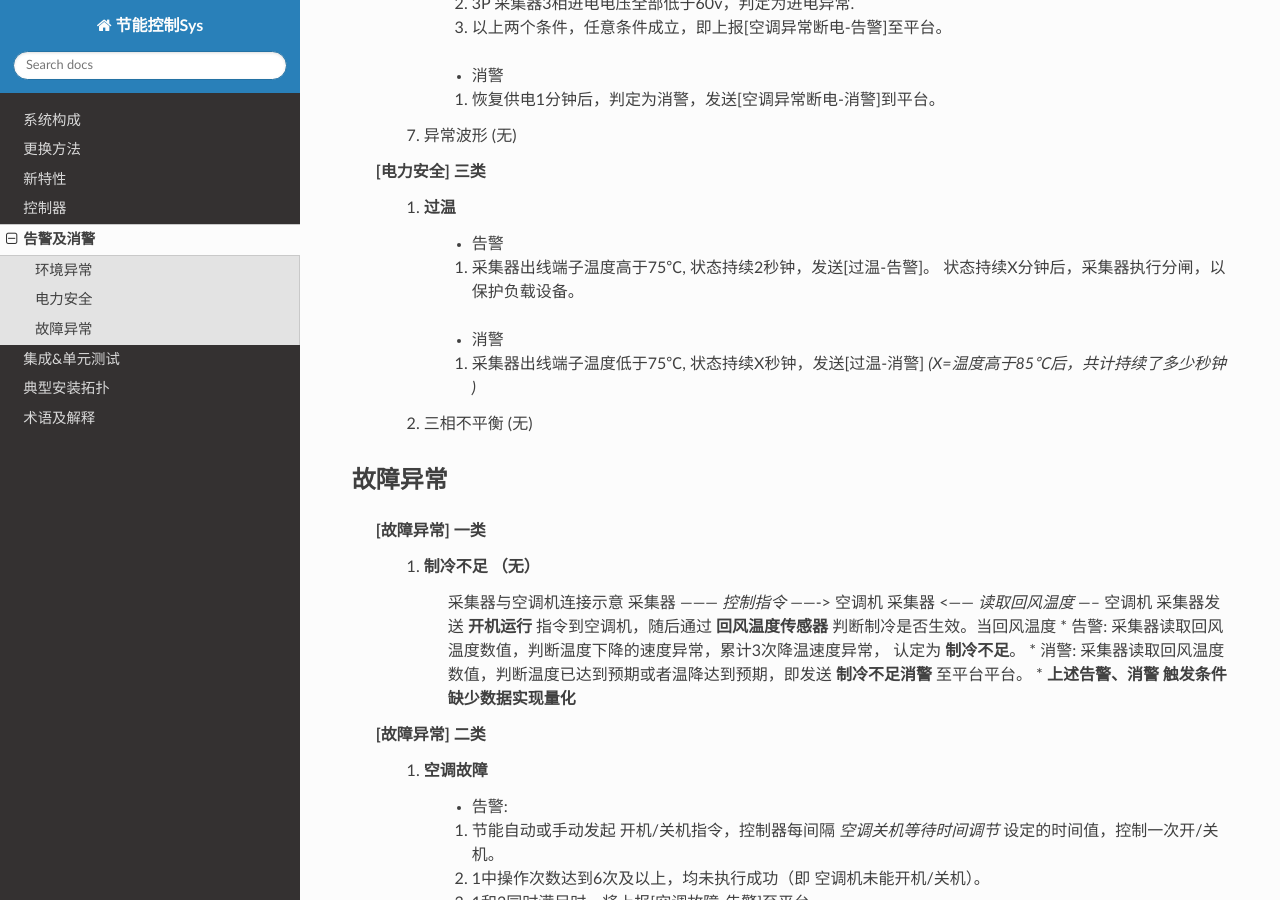
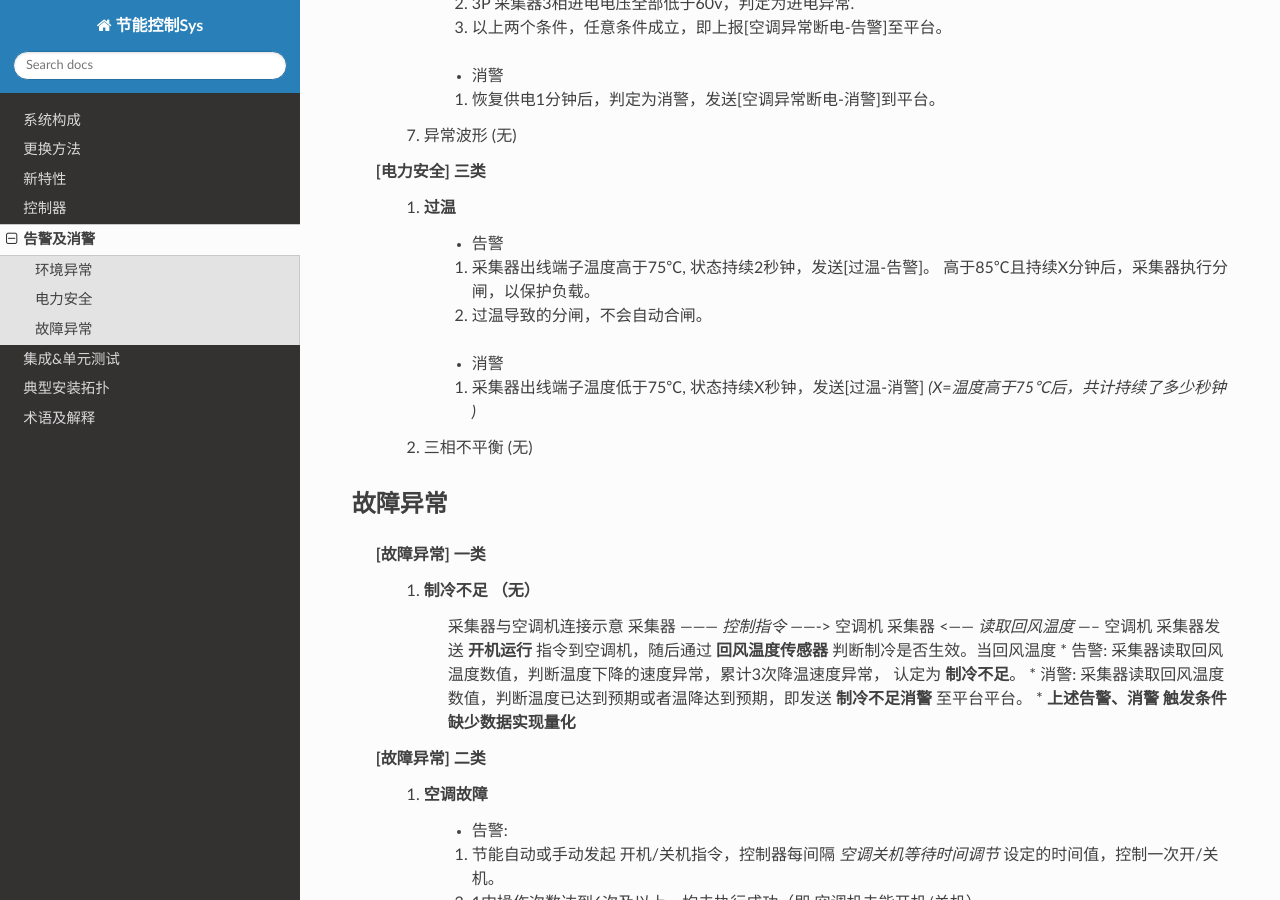
Before and after one commit to Muatrack/ControllerDocs, a Sphinx documentation site: the page built from docs/source/docs/alerts.rst, in a window 1280 px wide and 900 px high, scrolled down 3822 px. Built offline with Sphinx 7.4.7 and the Read the Docs theme 3.1.0, drawn with Linux system fonts in a browser that asks for light colours.

Commit message:
更新文档

```diff
--- a/docs/source/docs/alerts.rst
+++ b/docs/source/docs/alerts.rst
@@ -164,10 +164,11 @@
     [电力安全] 三类
         #. 过温
             * 告警
-            #. 采集器出线端子温度高于75℃, 状态持续2秒钟，发送[过温-告警]。 状态持续X分钟后，采集器执行分闸，以保护负载设备。
+            #. 采集器出线端子温度高于75℃, 状态持续2秒钟，发送[过温-告警]。 高于85℃且持续X分钟后，采集器执行分闸，以保护负载。
+            #. 过温导致的分闸，不会自动合闸。
 
             * 消警
-            #. 采集器出线端子温度低于75℃, 状态持续X秒钟，发送[过温-消警] *(X=温度高于85℃后，共计持续了多少秒钟 )*
+            #. 采集器出线端子温度低于75℃, 状态持续X秒钟，发送[过温-消警] *(X=温度高于75℃后，共计持续了多少秒钟 )*
 
         #. 三相不平衡 (无)
 
```
